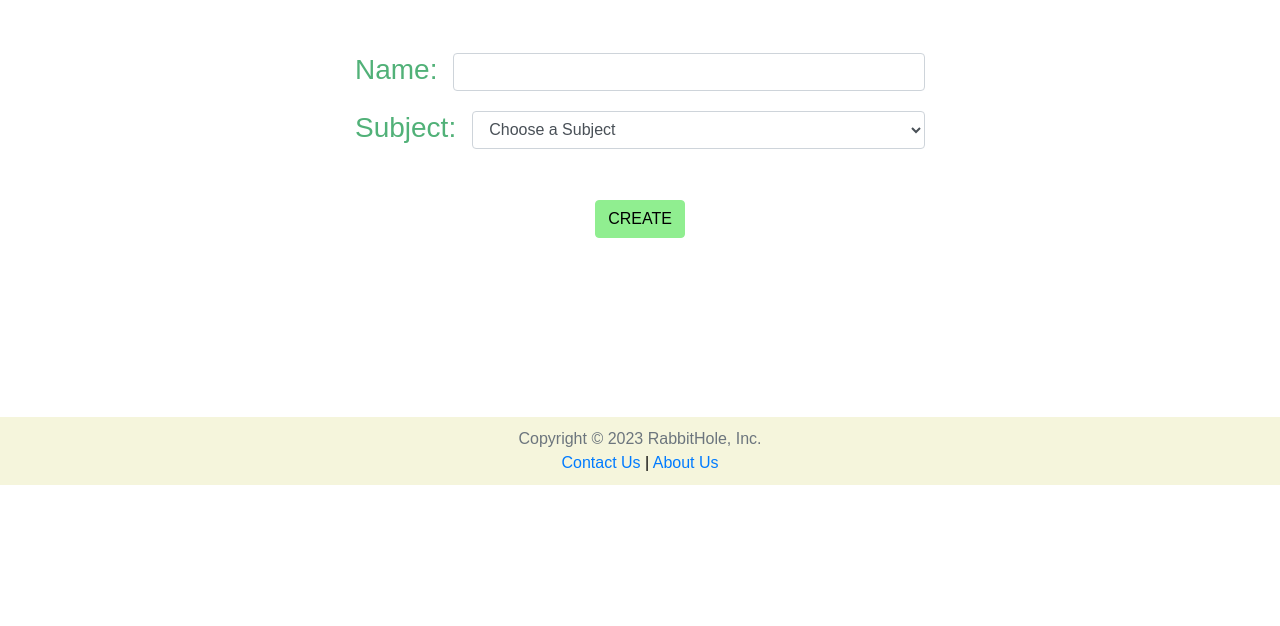
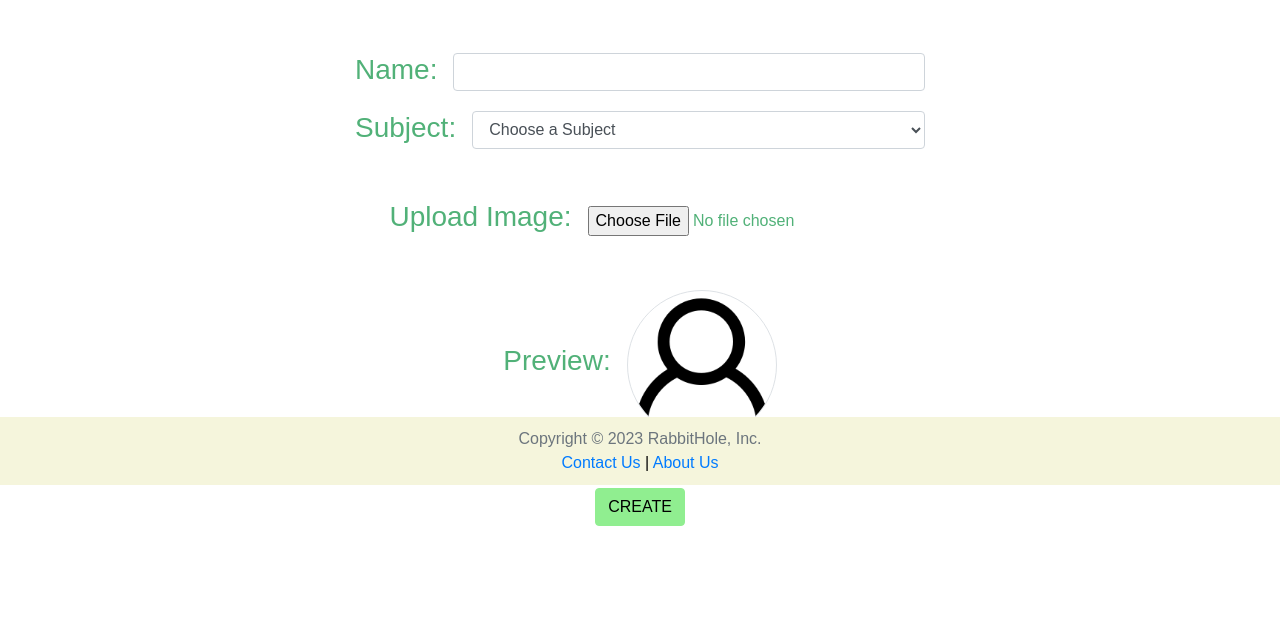
Before and after one commit to csmith-02/rabbithole, a Flask app: page /communities/create in a window 1280 px wide. Shown: the part 315-941 px from the top of the page. Before the commit the page ends 800 px from the top, so only its background shows below. Run offline with Flask 3, Linux system fonts and the light colour scheme; some libraries are stand-ins or nearby versions.

Commit message:
Added ability to give a community an image

```diff
--- a/app.py
+++ b/app.py
@@ -19,7 +19,8 @@
 db.init_app(app)
 bcrypt = Bcrypt(app)
 
-app.config['UPLOAD_FOLDER'] = '/rabbithole/static/user_profile_images'
+app.config['UPLOAD_FOLDER'] = '../rabbithole/static/images/'
+
 
 @app.route('/rabbithole/static/<path:path>')
 def send_static(path):
@@ -195,13 +196,23 @@
         abort(400)
     if not name or not subject:
         abort(400)
+
+    ################
+
+    image = request.files['image']
+    path = os.path.join(app.config['UPLOAD_FOLDER'], image.filename)
+    image.save(path)
+
+
+    ################
+
     # Check if name is already taken
     community = Community.query.filter_by(name=name).first()
-    if not community:
-        redirect('/communities/create', 302)
+    if community:
+        return redirect('/communities/create', 302)
     # Create community with data and current user as owner
     user = User.query.filter_by(username=session['username']).first()
-    community = Community(name=name, subject=subject, pfpic='default.png', owner_id=user.id)
+    community = Community(name=name, subject=subject, pfpic=image.filename, owner_id=user.id)
     # append community to user_community
     db.session.add(community)
     user.communities.append(community)
--- a/templates/_template.html
+++ b/templates/_template.html
@@ -5,7 +5,7 @@
     <meta charset="UTF-8">
     <meta name="viewport" content="width=device-width, initial-scale=1.0">
     <link rel="stylesheet" href="https://stackpath.bootstrapcdn.com/bootstrap/4.3.1/css/bootstrap.min.css">
-    <link rel="icon" type="image/x-icon" href="../rabbithole/static/RabbitHoleLogo.ico"/>
+    <link rel="icon" type="image/x-icon" href="../rabbithole/static/images/RabbitHoleLogo.ico"/>
     <title>{% block title %}{% endblock %}</title>
     <style>
       body {
@@ -77,7 +77,7 @@
   <body>
     <nav class="navbar navbar-expand-lg">
       <a class="navbar-brand" href="/"
-        ><img src="/rabbithole/static/RabbitHoleLogo.png"
+        ><img src="../../rabbithole/static/images/RabbitHoleLogo.png"
       /></a>
       <div class="collapse navbar-collapse">
         <ul class="navbar-nav mr-auto">
--- a/templates/create_community.html
+++ b/templates/create_community.html
@@ -82,11 +82,16 @@
     .container.text-center {
       margin-top: 0;
     }
+
+    .preview {
+      height: 150px;
+      width: 150px;
+  }
   </style>
 <h1 class="text-center">Create a Community</h1>
 <hr>
 <div class="container">
-    <form action="/communities/create" method="POST">
+    <form action="/communities/create" method="POST" enctype="multipart/form-data">
         <div class="d-flex mb-3">
             <label for="name" class="h3 mr-3">Name: </label>
             <input type="text" id="name" name="name" class="form-control"/>
@@ -103,9 +108,34 @@
                 <option value="6">Miscellaneous</option>
             </select>
         </div>
+        <div class="d-flex mb-5 align-items-center justify-content-center">
+          <p class="h3 mr-3">Upload Image: </p>
+          <input type="file" name="image" id="image" />
+        </div>
+        <div class="d-flex align-items-center justify-content-center mb-5">
+          <p class="h3 mr-3">Preview: </p>
+          <img id="community-image" src="../rabbithole/static/images/default.png" alt="image" class="preview border border-1 rounded-circle"/>
+        </div>
         <div class="text-center">
             <button class="btn btn-primary" type="submit">CREATE</button>
         </div>
     </form>
 </div>
+<script>
+  // script from https://medium.com/geekculture/how-to-preview-images-before-upload-with-javascript-3420e3cd2f1c
+  // Allow for previewing a photo before creating a community
+  const input = document.getElementById('image');
+  const previewPhoto = () => {
+      const file = input.files;
+      if (file) {
+          const fileReader = new FileReader();
+          const preview = document.getElementById('community-image');
+  fileReader.onload = function (event) {
+              preview.setAttribute('src', event.target.result);
+          }
+          fileReader.readAsDataURL(file[0]);
+      }
+  }
+  input.addEventListener("change", previewPhoto);
+</script>
 {% endblock%}
--- a/templates/single_community.html
+++ b/templates/single_community.html
@@ -16,7 +16,7 @@
     </style>
     <div class="container">
         <div class="text-center mb-5 d-flex flex-column align-items-center">
-            <img class="big-profile border border-1 rounded-circle mb-2" src="../rabbithole/static/defaultpost.jpg" alt="community image"/>
+            <img class="big-profile border border-1 rounded-circle mb-2" src="../rabbithole/static/images/{{ community.pfpic }}" alt="community image"/>
             <div>
                 <h1>{{ community.name }}</h1>
             </div>
@@ -40,7 +40,7 @@
                             <h5>{{ post.time_created }}</h5>
                         </div>
                     </div>
-                    <img class="post-image border border-1" src="../rabbithole/static/defaultpost.jpg" alt="post image"/>
+                    <img class="post-image border border-1" src="../rabbithole/static/images/defaultpost.jpg" alt="post image"/>
                     <p class="align-self-start mt-2">{{ post.content }}</p>
                     {% if user.username == post.owner %}
                     <div class="align-self-end">
```
Also changed, not shown: templates/community_page.html (+11 -15 lines), static/images/RabbitHoleLogo.ico (renamed from static/RabbitHoleLogo.ico), static/images/RabbitHoleLogo.png (renamed from static/RabbitHoleLogo.png), static/images/default.png (renamed from static/default.png), static/images/defaultpost.jpg (renamed from static/defaultpost.jpg), static/images/image 3.png (renamed from static/image 3.png).
